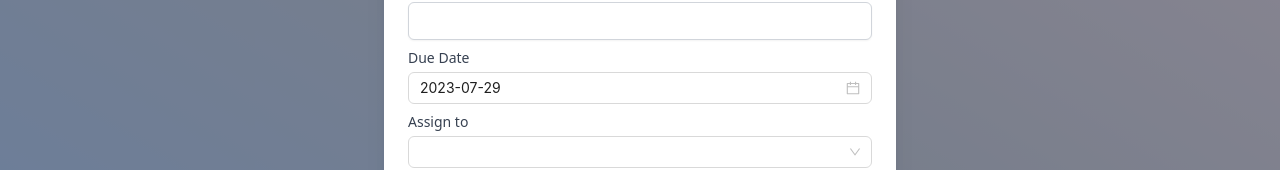
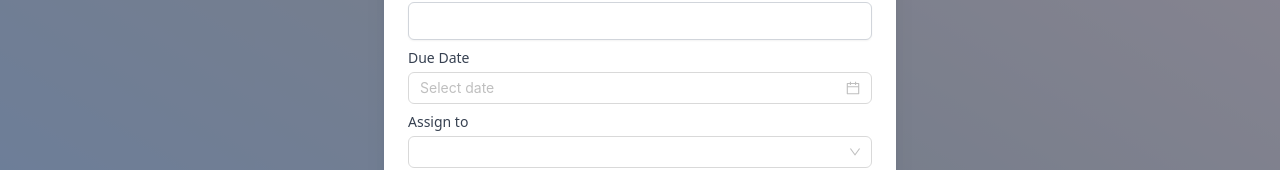
Before and after one commit to Shahriar-Shakil/Kanban-board-react-redux, a React (Create React App) app: page / in a window 1280 px wide. Both pictures are taken after a click on the button 307 px from the left and 209 px from the top of the page. Shown: the part 355-525 px from the top of the page. Built offline with nearby package versions, Linux system fonts and the light colour scheme.

Commit message:
update addProjectForm

```diff
--- a/src/components/Forms/AddProjectForm.jsx
+++ b/src/components/Forms/AddProjectForm.jsx
@@ -1,13 +1,12 @@
 /* eslint-disable jsx-a11y/label-has-associated-control */
 /* eslint-disable no-unused-vars */
 import { DatePicker, Select } from "antd";
-import moment from "moment";
+import dayjs from "dayjs";
 import React, { useEffect } from "react";
 import { Controller, useForm } from "react-hook-form";
 import { useDispatch, useSelector } from "react-redux";
 import { addProject, editProject } from "../../redux/features/projectSlice";
 import { selectUser } from "../../redux/features/selectors";
-import dayjs from "dayjs";
 
 export default function AddProjectForm({ project, title, setModalOpen }) {
   const {
@@ -119,7 +118,10 @@ export default function AddProjectForm({ project, title, setModalOpen }) {
                 rules={{ required: true }}
                 render={({ field }) => (
                   <DatePicker
-                    defaultValue={dayjs(field.value)} // DatePicker accepts a moment object
+                    allowClear={false}
+                    defaultValue={
+                      project?.dueDate ? dayjs(project?.dueDate) : null
+                    }
                     style={{
                       width: "100%",
                     }}
```
